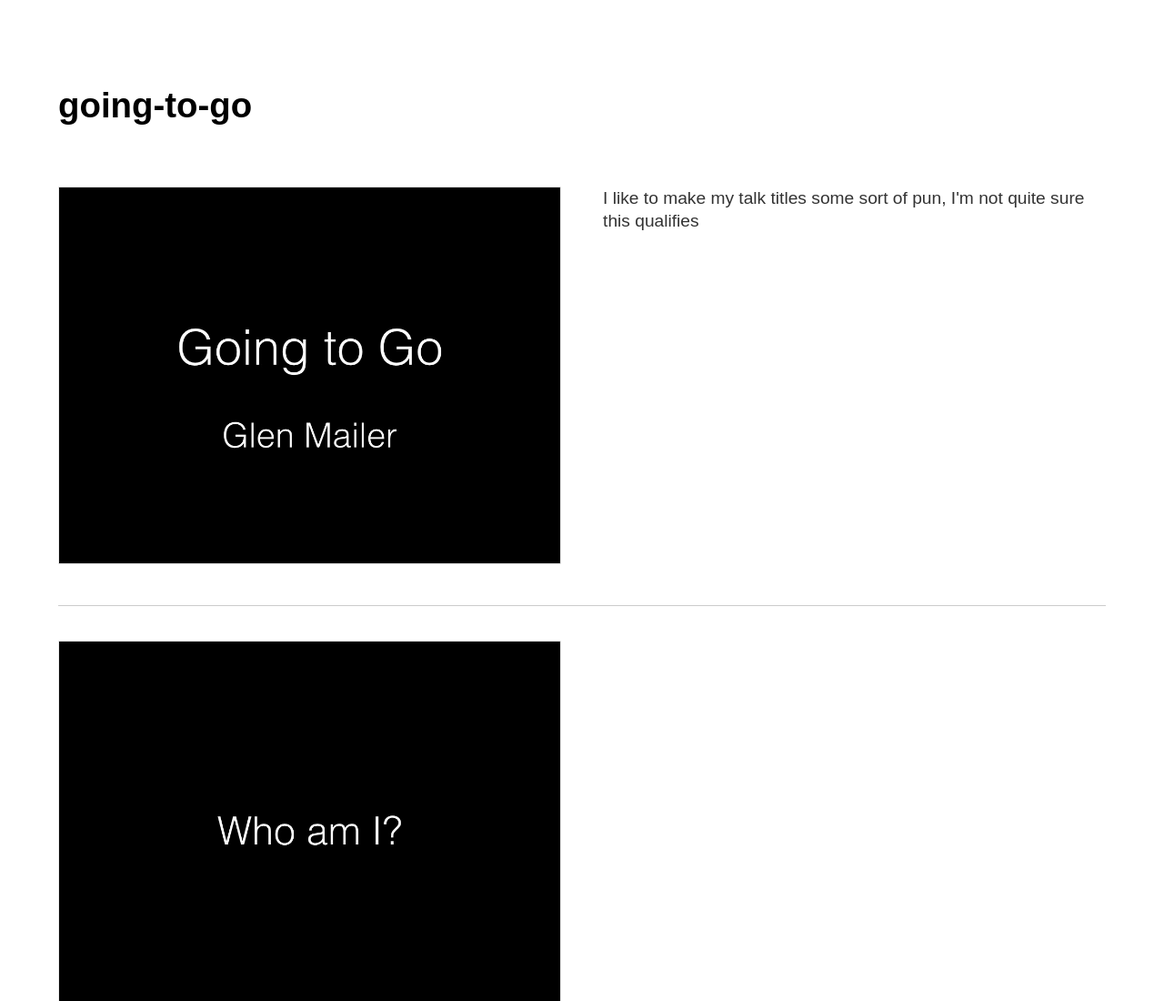
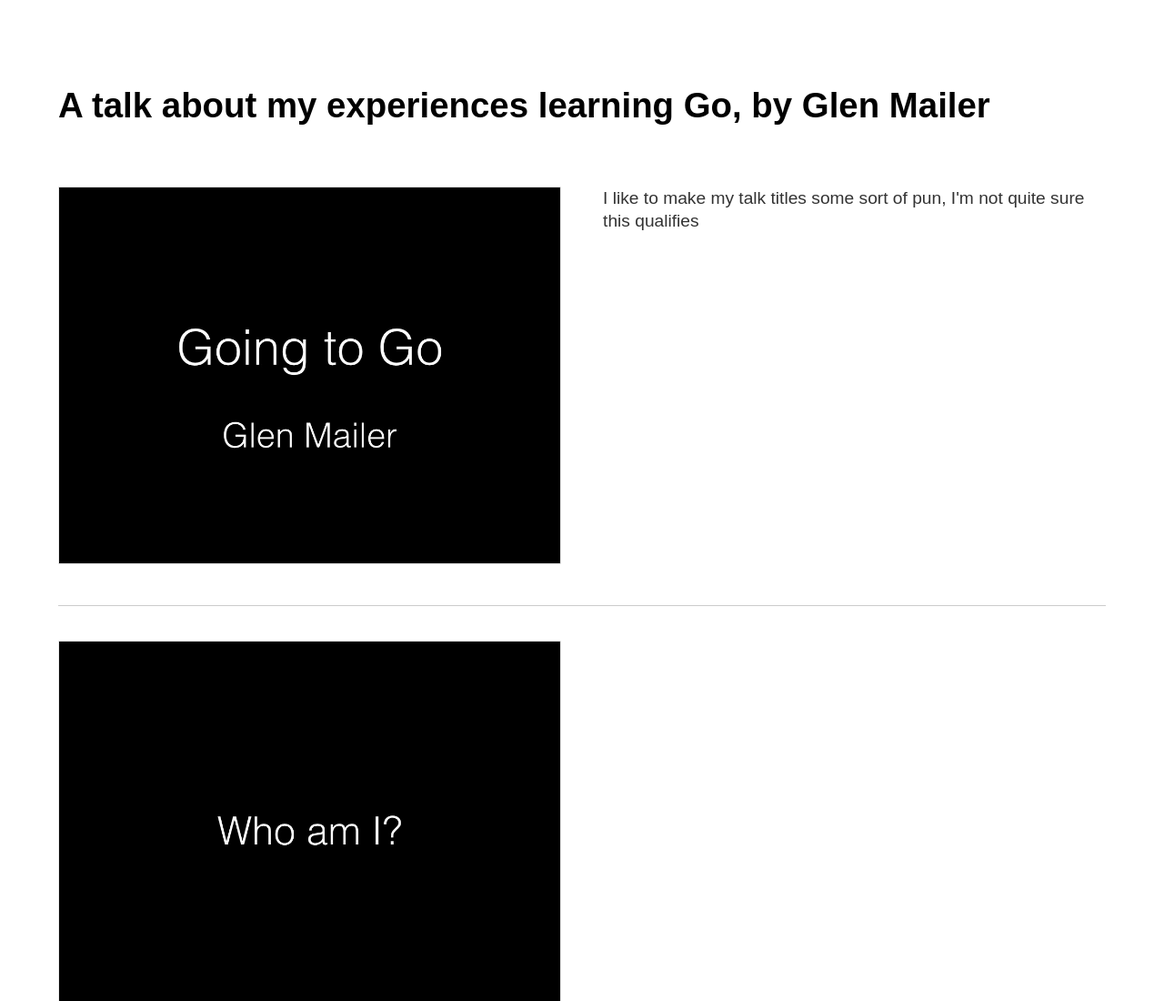
Before and after one commit to glenjamin/going-to-go, a plain HTML site: page docs/index.html in a window 1280 px wide. Shown: the top 1100 px of the page at 91% size. Drawn offline with Linux system fonts and the light colour scheme.

Commit message:
Fix link, better html title

```diff
--- a/docs/index.html
+++ b/docs/index.html
@@ -11,7 +11,7 @@
 </head>
 <body>
 
-    <h1>going-to-go</h1>
+    <h1>A talk about my experiences learning Go, by Glen Mailer</h1>
 
     <div class="slides">
 
```
Also changed, not shown: 1 other file.
